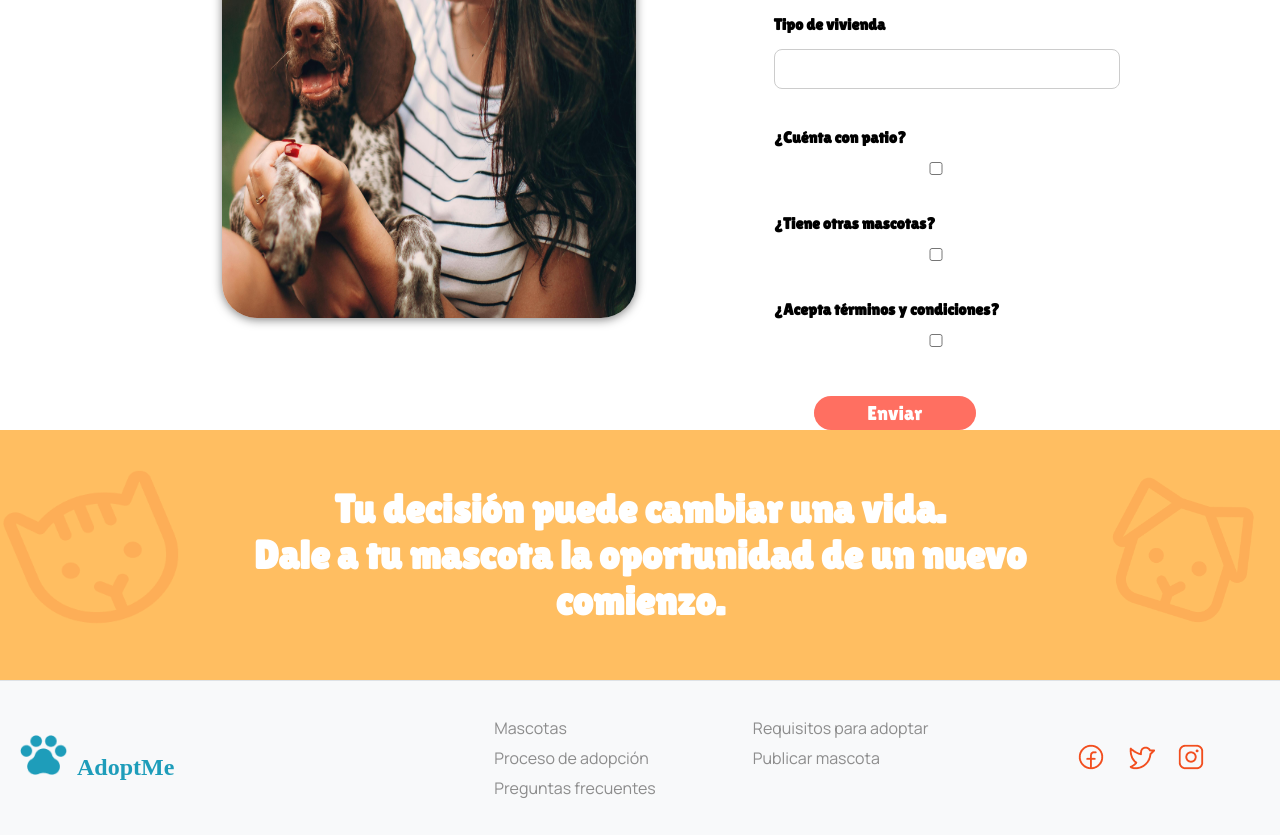
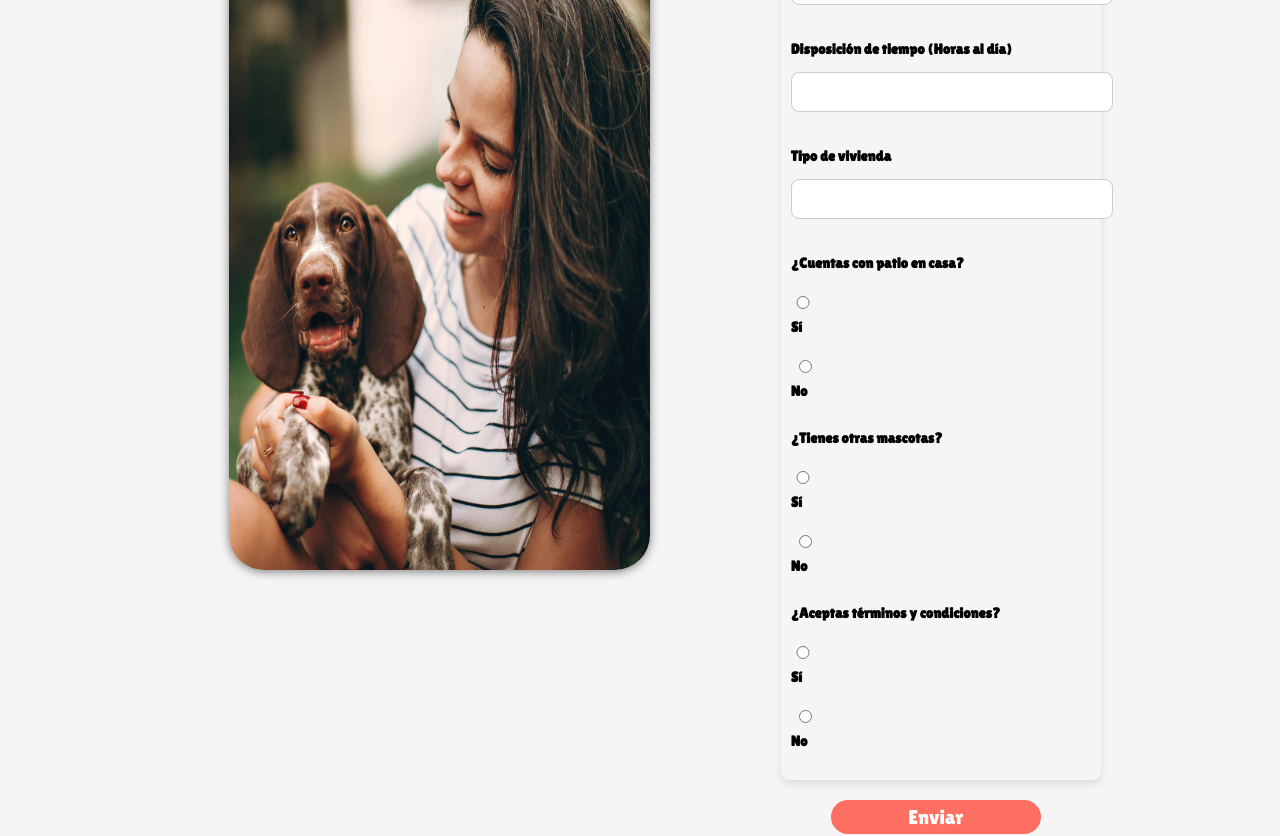
Before and after one commit to No-Country-simulation/c21-45-t-node-react, a React (Vite) app in the folder Frontend/: page /formulario-adopcion in a window 1280 px wide. Shown: the part 600-1436 px from the top of the page. Built offline with nearby package versions, Linux system fonts and the light colour scheme.

Commit message:
Se modifica Formulario de Adopción y Estilos

```diff
--- a/Frontend/src/pages/agregar_mascota/AgregarMascota.css
+++ b/Frontend/src/pages/agregar_mascota/AgregarMascota.css
@@ -2,13 +2,15 @@
     display: flex;
     flex-direction: column;
     align-items: flex-start;
-    margin-top: 100px;
+    padding-left:100px;
+    padding-bottom:40px;
 }
 
 .container--agregarMascotas{
     background-image: url(../../../public/imagen_background.jpg);
-    width: 100%;
     background-size: cover;
+    border-top-right-radius: 500px;
+    border-bottom-right-radius: 500px;
 }
 
 .info--agregarMascotas {
--- a/Frontend/src/pages/formularioAdopcion/FormularioAdopcion.css
+++ b/Frontend/src/pages/formularioAdopcion/FormularioAdopcion.css
@@ -2,34 +2,54 @@
     display:flex;
     justify-content: center;
     align-items: center;
+    background-color:#f5f5f5f5;
     margin-top: 100px;
+    margin-bottom: 100px;
+    padding-top:100px;
+    padding-bottom: 50px;
 }
 
 .container--componente img {
-    width: 70%;
+    width: 60%;
     border-radius: 35px;
     box-shadow: 0px 2px 10px rgba(15, 15, 15, 0.5);
     position: static;
     margin-top: 20px;
-    margin-left: 40px;
+    margin-left: 150px;
+    margin-bottom: 20px;
 }
 
 .container--formulario h2 {
+    margin-bottom:20px;
     font-family: "Lilita One";
+}
+
+.separator {
+    text-align:left;
+    position: relative;
+    font-size: 0.7rem;
+    color: gray;
 }
 
 .container--datos {
     font-family: "Lilita One";
+    font-size: 0.9rem;
     display: flex;
     flex-direction: column;
     align-items: flex-start;
+    width: 300px;
+    padding: 10px;
+    margin-right: 100px;
+    box-shadow: 0 4px 8px rgba(0, 0, 0, 0.1);
+    border-radius: 8px;
 }
 
 #enviar {
     font-family: "Lilita One";
     font-size: 20px;
     margin-top: 20px;
-    margin-left: 40px;
+    margin-bottom: 20px;
+    margin-left: 50px;
     padding-top: 4px;
     padding-bottom: 4px;
     cursor: pointer;
--- a/Frontend/src/pages/formularioAdopcion/FormularioAdopcion.jsx
+++ b/Frontend/src/pages/formularioAdopcion/FormularioAdopcion.jsx
@@ -1,9 +1,26 @@
-import React from 'react';
+import React, { useState } from 'react';
 import './FormularioAdopcion.css';
 
+export const FormularioAdopcion = () => {
 
-export const FormularioAdopcion = () => {
-    const homeImage= "/home_image.png"
+    const homeImage = "/home_image.png"
+
+    const [patio, setPatio] = useState('');
+    const [otrasMascotas, setOtrasMascotas] = useState('');
+    const [compromiso, setCompromiso] = useState('');
+
+    const handlePatioChange = (event) => {
+        setPatio(event.target.value);
+    }
+
+    const handleMascotasChange = (event) => {
+        setOtrasMascotas(event.target.value);
+    }
+
+    const handleCompromisoChange = (event) => {
+        setCompromiso(event.target.value);
+    }
+
     return (
 
         <div className="container--componente">
@@ -15,6 +32,10 @@ export const FormularioAdopcion = () => {
 
             <div className="container--formulario" id="container--form">
                 <h2 className="title">Formulario de Adopción</h2>
+
+                <div className="separator">
+                    <p>Completa la información solicitada</p>
+                </div>
 
                 <div className="container--datos">
                     <label htmlFor="fechaSolicitud">Fecha de Solicitud</label>
@@ -37,16 +58,67 @@ export const FormularioAdopcion = () => {
                     <input type="text" id="tipoVivienda" />
                     <br />
 
-            <label htmlFor="patio">¿Cuénta con patio?</label>
-            <input type="checkbox" id="patio" />
+                    <label htmlFor="patio">¿Cuentas con patio en casa?</label>
+                    <label>
+                        <input
+                            type="radio"
+                            value="Sí"
+                            checked={patio === 'Sí'}
+                            onChange={handlePatioChange}
+                        />
+                        Sí
+                    </label>
+                    <label>
+                        <input
+                            type="radio"
+                            value="No"
+                            checked={patio === 'No'}
+                            onChange={handlePatioChange}
+                        />
+                        No
+                    </label>
                     <br />
 
-            <label htmlFor="otrasMascotas">¿Tiene otras mascotas?</label>
-            <input type="checkbox" id="otrasMascotas" />
+                    <label htmlFor="otrasMascotas">¿Tienes otras mascotas?</label>
+                    <label>
+                        <input
+                            type="radio"
+                            value="Sí"
+                            checked={otrasMascotas === 'Sí'}
+                            onChange={handleMascotasChange}
+                        />
+                        Sí
+                    </label>
+                    <label>
+                        <input
+                            type="radio"
+                            value="No"
+                            checked={otrasMascotas === 'No'}
+                            onChange={handleMascotasChange}
+                        />
+                        No
+                    </label>
                     <br />
 
-            <label htmlFor="compromiso">¿Acepta términos y condiciones?</label>
-            <input type="checkbox" id="compromiso" />
+                    <label htmlFor="otrasMascotas">¿Aceptas términos y condiciones?</label>
+                    <label>
+                        <input
+                            type="radio"
+                            value="Sí"
+                            checked={compromiso === 'Sí'}
+                            onChange={handleCompromisoChange}
+                        />
+                        Sí
+                    </label>
+                    <label>
+                        <input
+                            type="radio"
+                            value="No"
+                            checked={compromiso === 'No'}
+                            onChange={handleCompromisoChange}
+                        />
+                        No
+                    </label>
                     <br />
 
                 </div>
```
Lines whose indentation alone changed are shown as unchanged.
